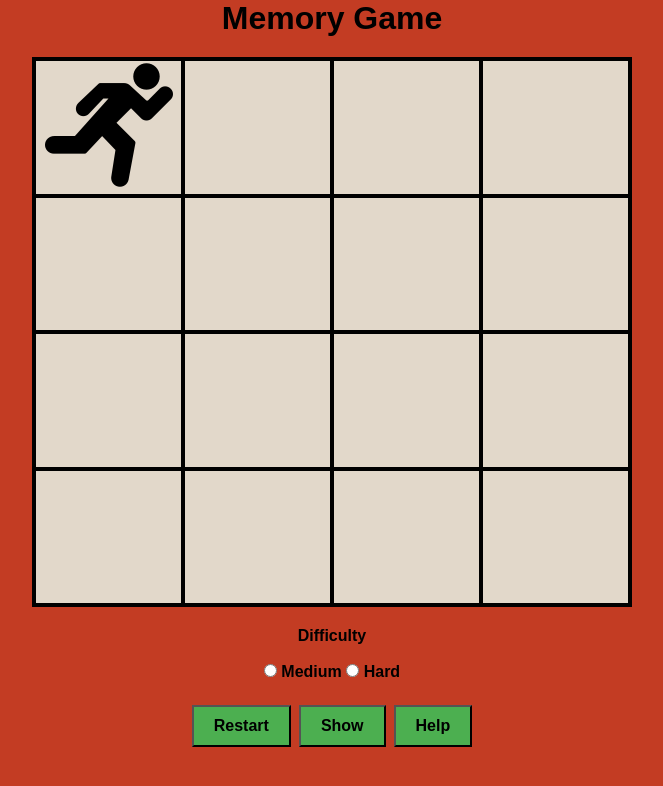
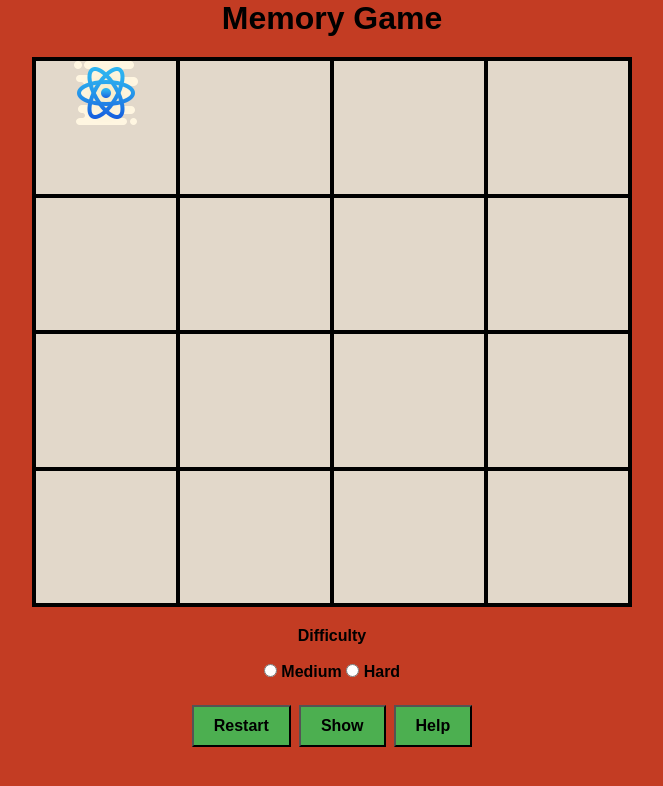
Before and after one commit to ibkibk/game-memory, a plain HTML site: page index.html in a window 1280 px wide. Both pictures are taken after a click on the element 416 px from the left and 127 px from the top of the page. Shown: the whole page, without its empty margins (308-971 px from the left). Drawn offline with nearby package versions, Linux system fonts and the light colour scheme.

Commit message:
shuffled working now

```diff
--- a/app.js
+++ b/app.js
@@ -1,16 +1,39 @@
-
-const onload = () => {
 
 
+const shuffle = (array) => {
+    var copy = [], n = array.length, i;
+    while (n) {
+        i = Math.floor(Math.random() * array.length);
+        if (i in array) {
+        copy.push(array[i]);
+        delete array[i];
+        n--;
+        }
+    }
+    return copy;
+}
+let player = 0;
+const boxes = document.querySelectorAll('.memory');
+let images = ['award','happy','music','angular','react','running','fist','hand'];
+const doubleImages = images.concat(images);
+const shuffledImages = shuffle(doubleImages);
+console.log(shuffledImages);
 
-    $('.front').css("visibility","hidden");
-    $(".memory").click((event)=>{
-        $(event.target).children().first().css("visibility","visible");
+// Loop through the shuffled images array
+    // add a tag like this to each .memory div
+// `<img src="${imageName}.png" class="front"/>`
 
+for(let i = 0; i < shuffledImages.length; i++) {
+    const imageName = shuffledImages[i];
+    boxes[i].innerHTML = `<img src="images/${imageName}.png" class="front"/>`;
+}
 
-    })
-
-
-
+let parent = $("container");
+let divs = parent.children();
+while (divs.length) {
+    parent.append(divs.splice(Math.floor(Math.random() * divs.length), 1)[0]);
 }
-$(onload);
+$('.front').css("visibility", "hidden");
+$(".memory").click((event)=>{
+    $(event.target).children().first().css("visibility","visible");
+})
--- a/index.html
+++ b/index.html
@@ -11,73 +11,22 @@
 <body>
     <h1>Memory Game</h1>
     <div class="container">
-
-        <div class="memory box1">
-            <img src="running.png" class="front">
-
-        </div>
-        <div class="memory box2 ">
-            <img src="running.png" class="front" >
-
-        </div>
-        <div class="memory box3">
-            <img src="running.png" class="front" >
-
-        </div>
-        <div class="memory box4">
-            <img src="running.png" class="front" >
-
-        </div>
-        <div class="memory box5">
-            <img src="running.png" class="front" >
-
-        </div>
-        <div class="memory box6">
-            <img src="running.png" class="front" >
-
-        </div>
-        <div class="memory box7">
-            <img src="running.png" class="front" >
-
-        </div>
-        <div class="memory box8">
-            <img src="running.png" class="front">
-
-        </div>
-        <div class="memory box9">
-            <img src="running.png" class="front" >
-
-        </div>
-        <div class="memory box10">
-            <img src="running.png" class="front" >
-
-        </div>
-        <div class="memory box11">
-            <img src="running.png" class="front" >
-
-        </div>
-        <div class="memory box12">
-            <img src="running.png" class="front" >
-
-        </div>
-        <div class="memory box13">
-            <img src="running.png" class="front" >
-
-        </div>
-        <div class="memory box14">
-            <img src="running.png" class="front">
-
-        </div>
-        <div class="memory box15">
-            <img src="running.png" class="front" >
-
-        </div>
-        <div class="memory box16">
-            <img src="running.png" class="front" >
-
-        </div>
-
-
+        <div class="memory"></div>
+        <div class="memory"></div>
+        <div class="memory"></div>
+        <div class="memory"></div>
+        <div class="memory"></div>
+        <div class="memory"></div>
+        <div class="memory"></div>
+        <div class="memory"></div>
+        <div class="memory"></div>
+        <div class="memory"></div>
+        <div class="memory"></div>
+        <div class="memory"></div>
+        <div class="memory"></div>
+        <div class="memory"></div>
+        <div class="memory"></div>
+        <div class="memory"></div>
     </div>
     <form class="hard">
         <p> Difficulty </p><br>
```
Also changed, not shown: images/angular.png (added), images/award.png (renamed from award.png), images/fist.png (added), images/hand.png (added), images/happy.png (renamed from happy.png), images/music.png (added), images/react.png (added), images/running.png (renamed from running.png).
